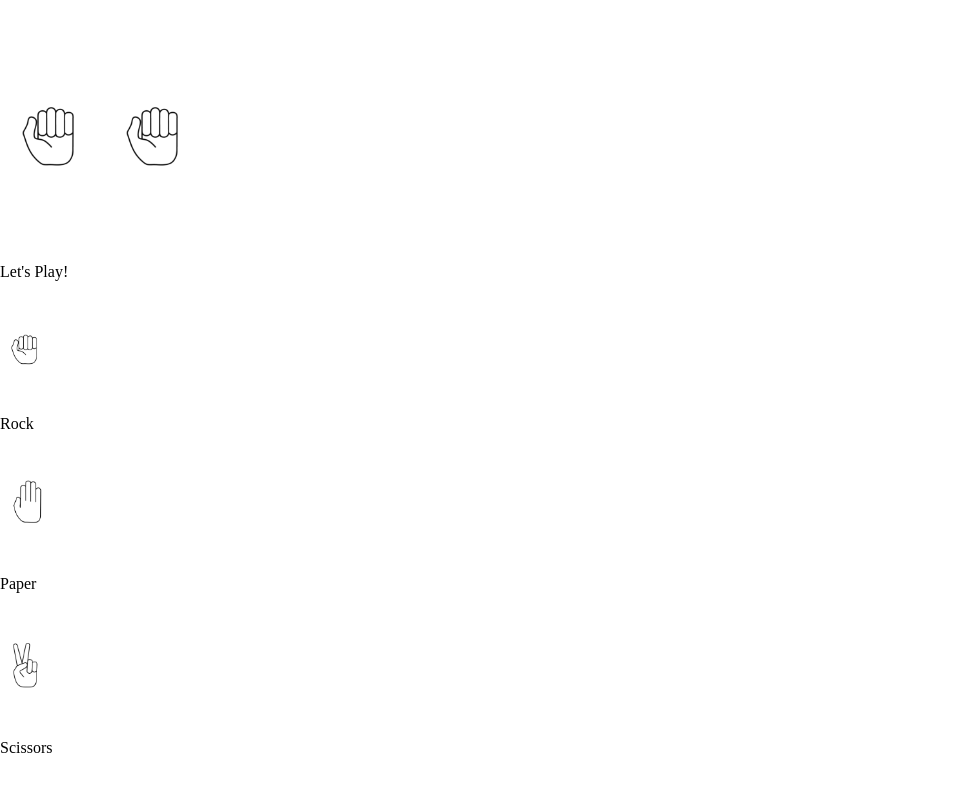
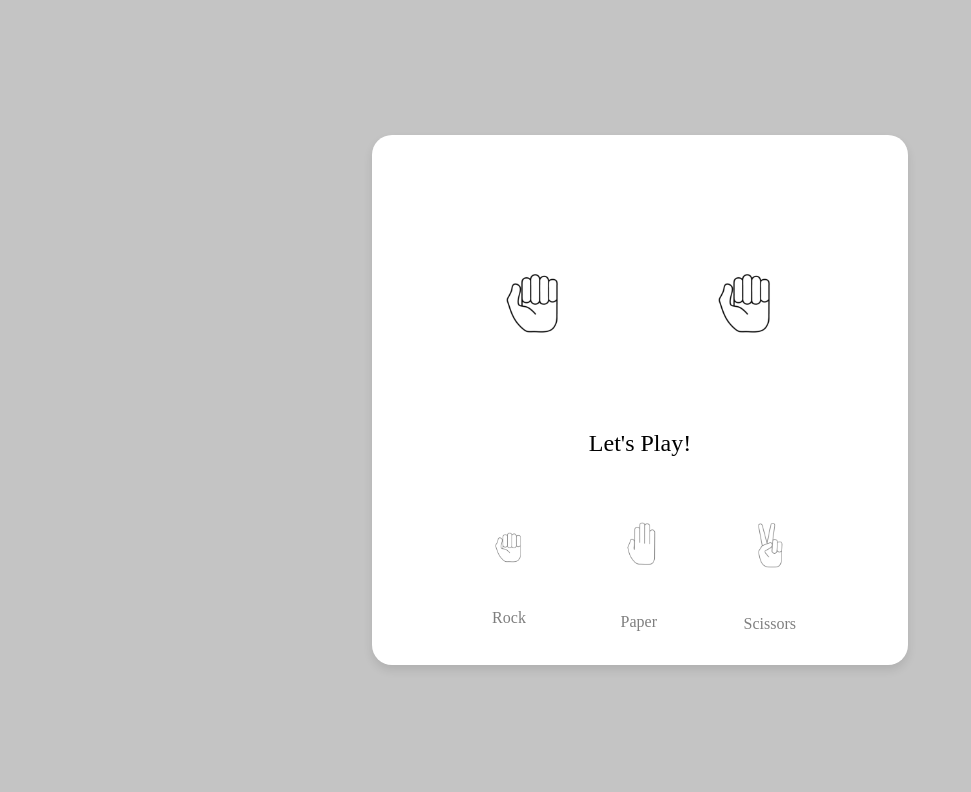
Before and after one commit to Zeynab-jalalian/Rock-Paper-Scissor-, a plain HTML site: page index.html in a window 1280 px wide. Shown: the whole page, without its empty margins (0-971 px from the left). Drawn offline with Linux system fonts and the light colour scheme.

Commit message:
css file

```diff
--- a/style.css
+++ b/style.css
@@ -9,3 +9,48 @@
 .option img{
     width: 50px;
 }
+body{
+    width: 100%;
+    height: 100vh;
+    display: flex;
+    justify-content: center;
+    align-items: center;
+    background: #c4c4c4;
+}
+.container{
+    padding: 2rem 7rem;
+    border-radius: 20px;
+    background: white;
+    box-shadow: 0 5px 10px rgba(0,0,0,0.1);
+}
+.resultImages{
+    display: flex;
+    column-gap: 7rem;
+}
+.resultText{
+    text-align: center;
+    font-size: 1.5rem;
+}
+.options{
+    display: flex;
+    justify-content: space-between;
+    align-items: center;
+    margin-top: 1rem;
+}
+.option{
+    display: flex;
+    flex-direction: column;
+    align-items: center;
+    cursor: pointer;
+    opacity: 0.5;
+    transition: 0.3s ease;
+}
+.option img{
+    pointer-events: none;
+}
+.option p{
+    pointer-events: none;
+}
+.option:hover{
+    opacity: 1;
+}
```
